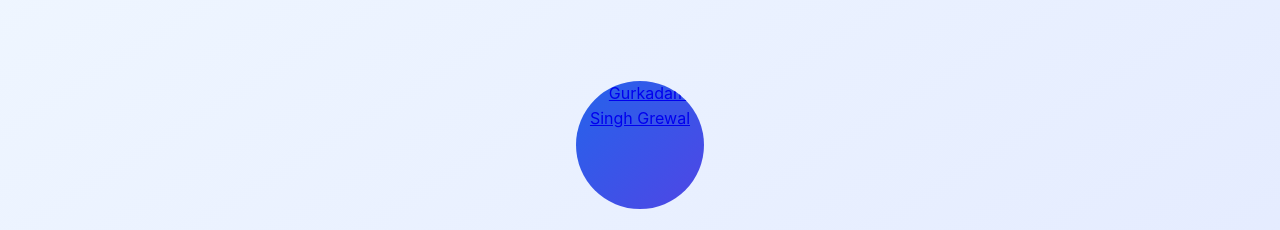
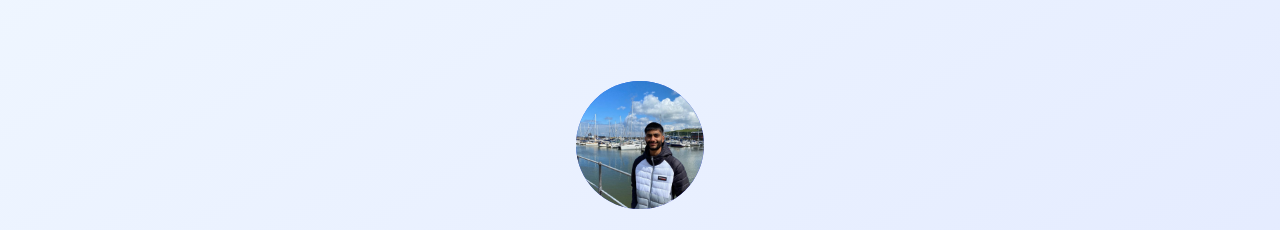
Before and after one commit to KadamGrewal17/GurkadamSGrewal_Website, a plain HTML site: page index.html in a window 1280 px wide. Shown: the part 51-281 px from the top of the page. Drawn offline with Linux system fonts and the light colour scheme.

Commit message:
Updated Code

```diff
--- a/index.html
+++ b/index.html
@@ -36,7 +36,7 @@
             <div class="hero-icon">
                 <a href="#about" aria-label="About Me">
                     <img
-                        src="images/me.JPG"
+                        src="me.JPG"
                         alt="Gurkadam Singh Grewal"
                         class="hero-avatar"
                     />
```
